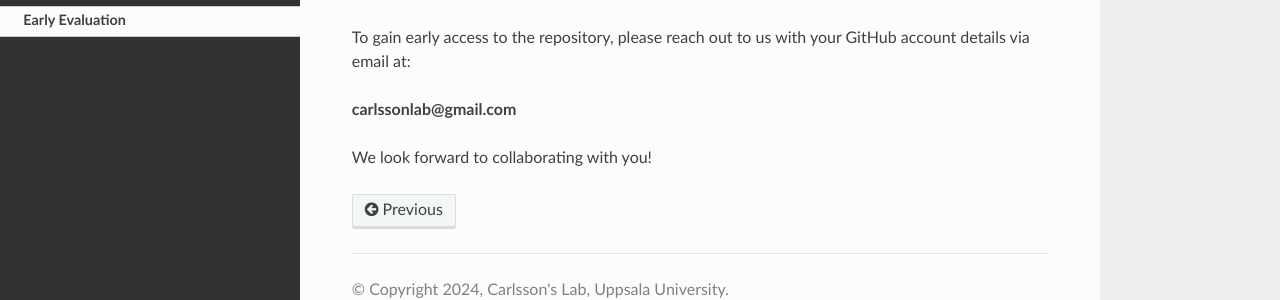
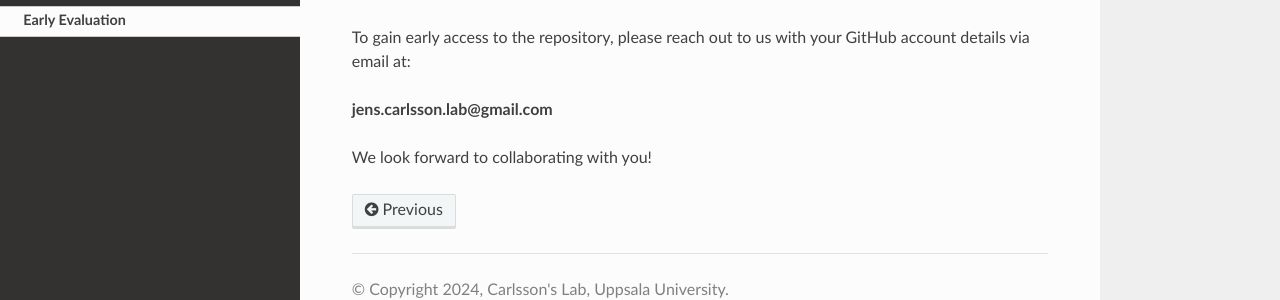
Before and after one commit to phonglam3103/msani-readthedocs, a Sphinx documentation site: the page built from docs/source/evaluation.rst, in a window 1280 px wide. Shown: the part 278-578 px from the top of the page. Built offline with Sphinx 7.4.7 and the Read the Docs theme 3.1.0, drawn with Linux system fonts in a browser that asks for light colours.

Commit message:
Correct email address

```diff
--- a/docs/source/evaluation.rst
+++ b/docs/source/evaluation.rst
@@ -7,6 +7,6 @@ We are excited to invite interested users to participate in an early evaluation
 
 To gain early access to the repository, please reach out to us with your GitHub account details via email at:
 
-**carlssonlab@gmail.com**
+**jens.carlsson.lab@gmail.com**
 
 We look forward to collaborating with you!
```
